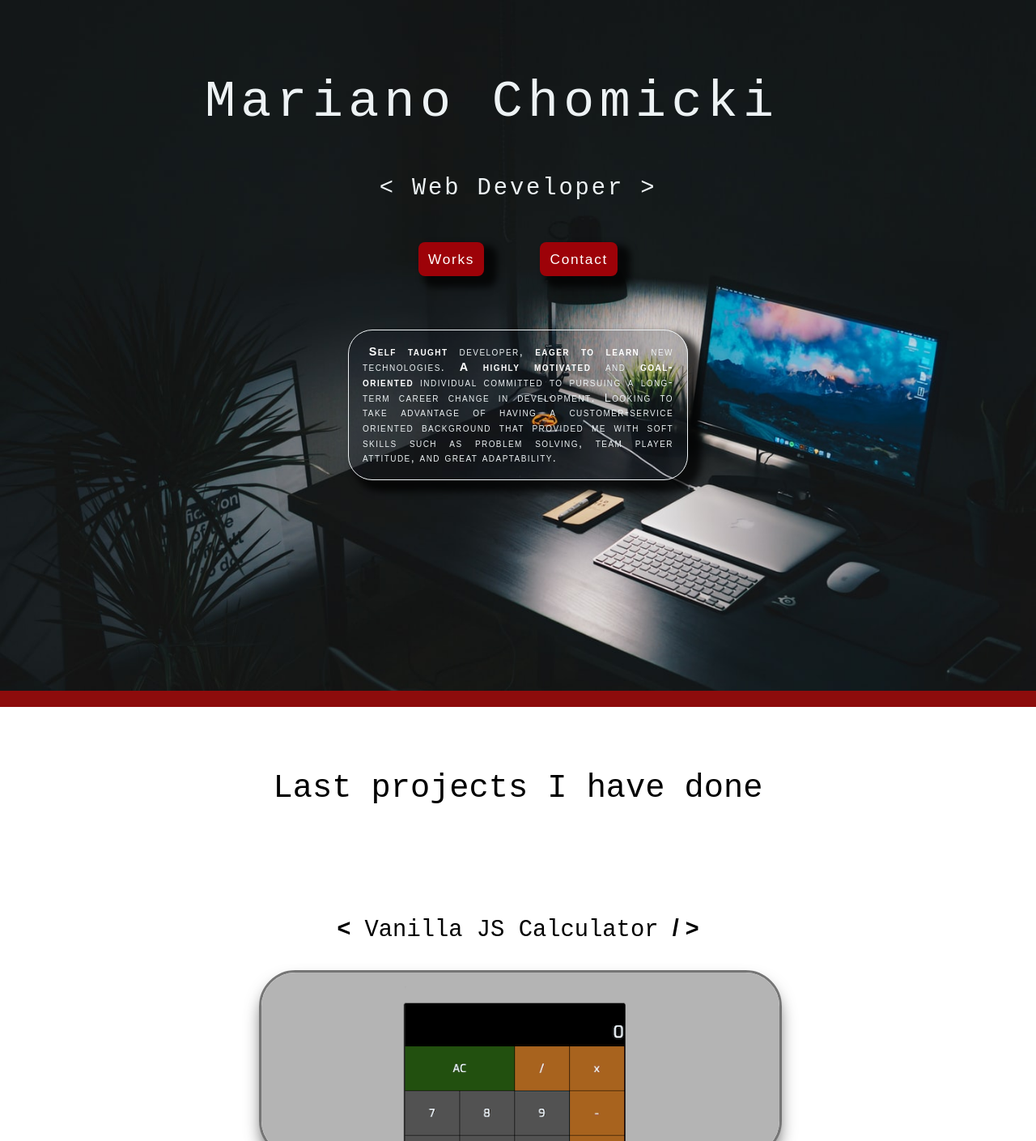
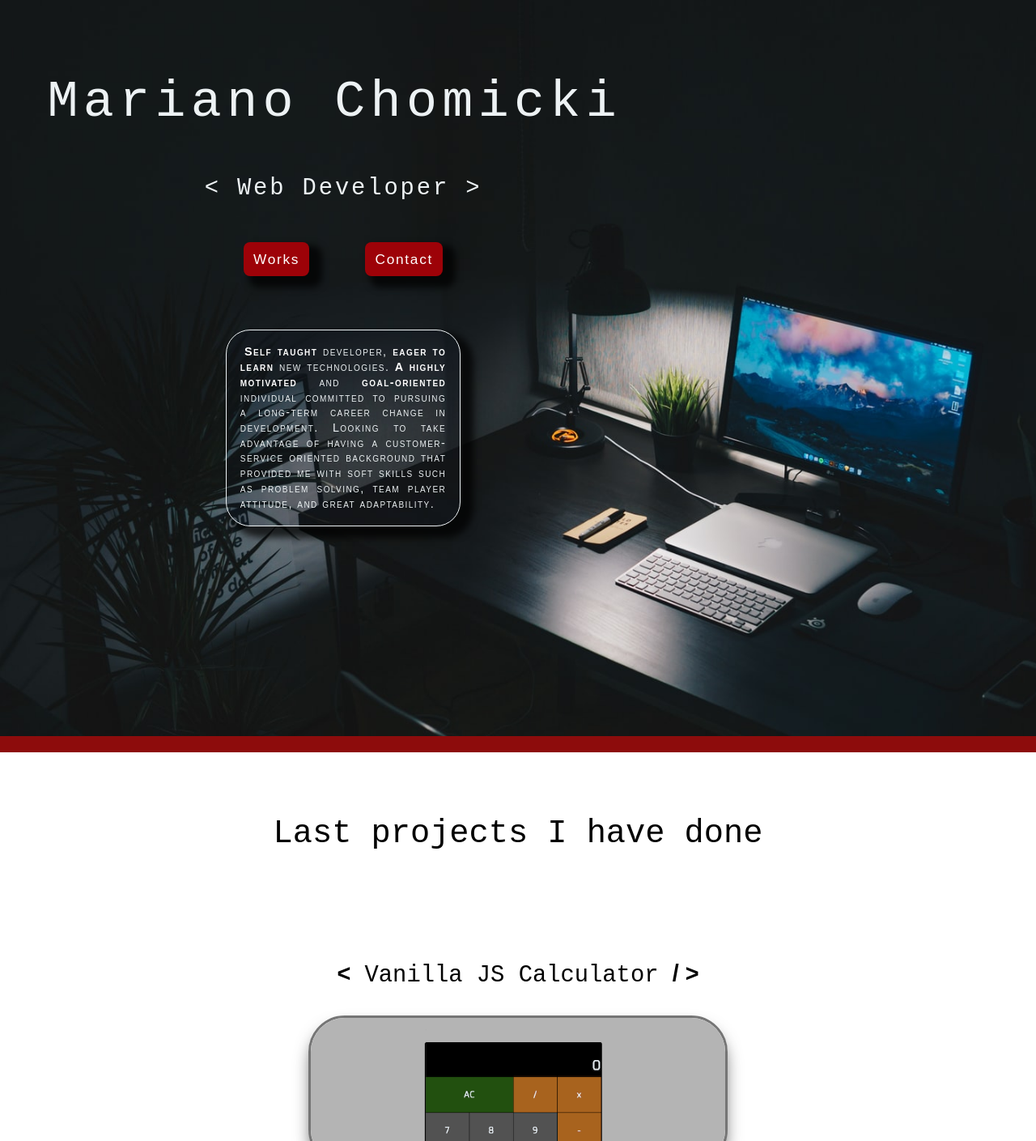
Before and after one commit to chomicki7/mywebsite, a React (Create React App) app: page / in a window 1280 px wide. Shown: the top 1409 px of the page at 81% size. Built offline with nearby package versions, Linux system fonts and the light colour scheme.

Commit message:
minor mods

```diff
--- a/src/components/Main/Main.css
+++ b/src/components/Main/Main.css
@@ -124,7 +124,7 @@
   border-radius: 45px;
   box-shadow: 0px 12px 21px -5px rgba(0, 0, 0, 0.73);
   transition: 0.2s;
-  width: 100%;
+  width: 80%;
   height: auto;
 }
 
@@ -190,9 +190,9 @@
 
 @media only screen and (min-width: 320px) and (max-width: 480px),
   (orientation: landscape) {
-  .about {
+  /*   .about {
     padding: 0;
-  }
+  } */
   .contact {
     flex-wrap: nowrap;
   }
```
